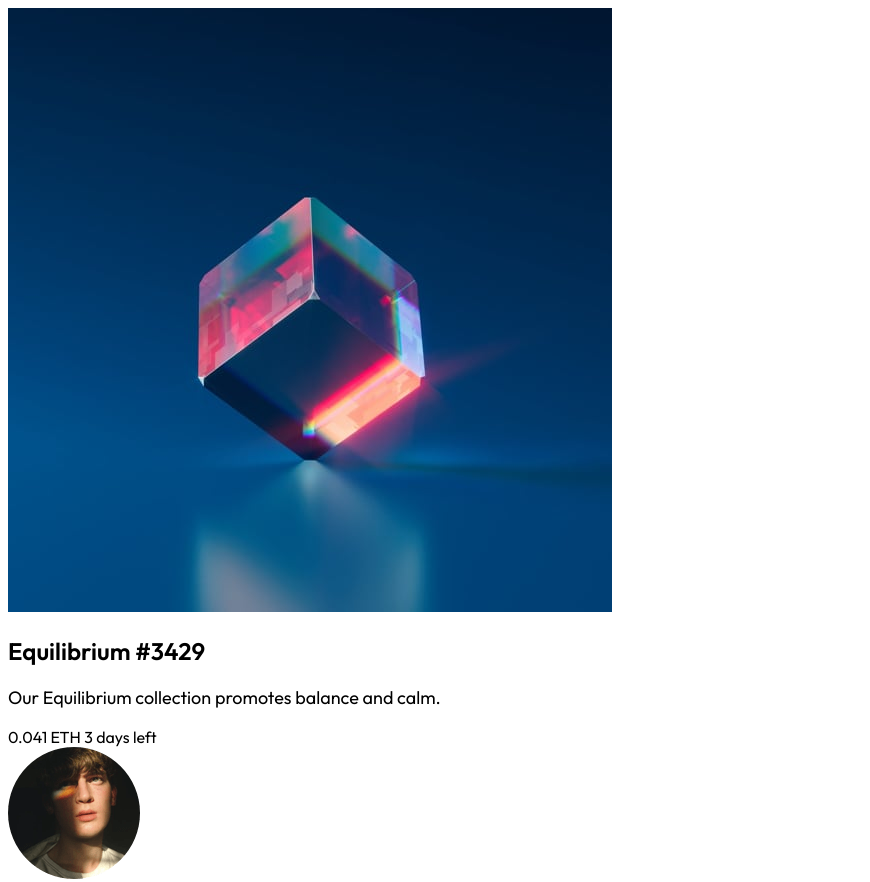
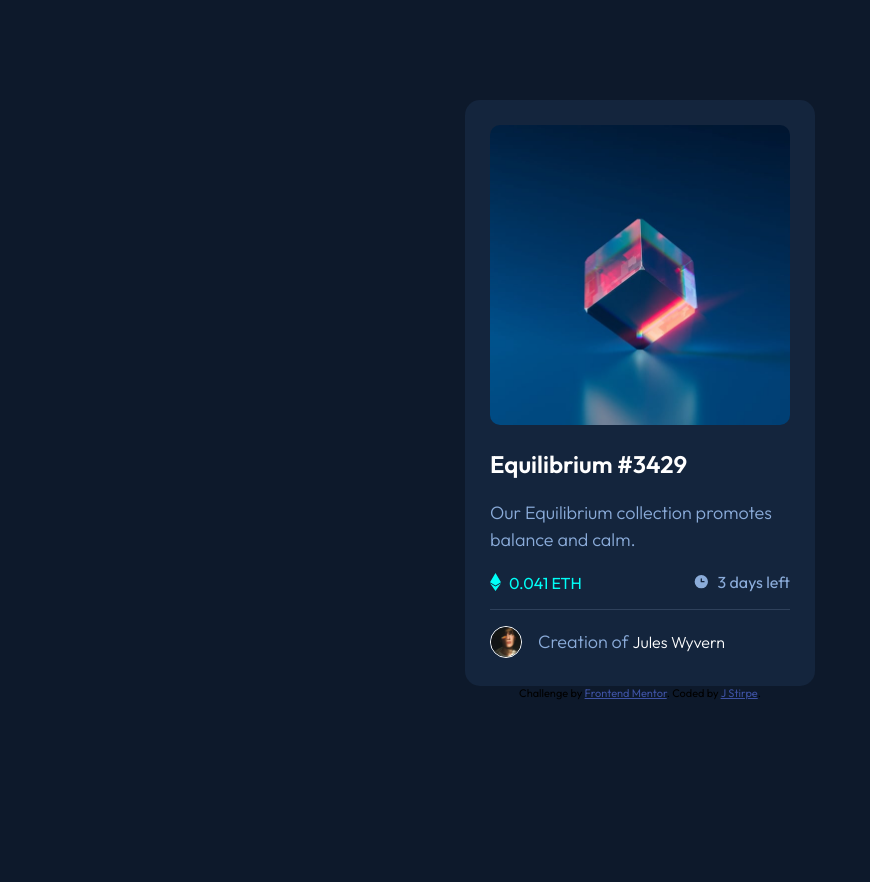
Before and after one commit to jennstirpe/nft-card-component, a plain HTML site: page index.html in a window 1280 px wide. Shown: the top 882 px of the page, without its empty margins (0-870 px from the left). After the commit the page ends 800 px from the top, so only its background shows below. Drawn offline with Linux system fonts and the light colour scheme.

Commit message:
styled card component, added hover effects

```diff
--- a/index.html
+++ b/index.html
@@ -15,16 +15,25 @@
 <body>
 
   <div class="card">
-    <img id="logo-img" src="images/image-equilibrium.jpg" alt="">
+    <div class="logo">
+      <img id="logo-img" src="images/image-equilibrium.jpg" alt="">
+      <div id="view">
+        <svg width="48" height="48" xmlns="http://www.w3.org/2000/svg"><g fill="none" fill-rule="evenodd"><path d="M0 0h48v48H0z"/><path d="M24 9C14 9 5.46 15.22 2 24c3.46 8.78 12 15 22 15 10.01 0 18.54-6.22 22-15-3.46-8.78-11.99-15-22-15Zm0 25c-5.52 0-10-4.48-10-10s4.48-10 10-10 10 4.48 10 10-4.48 10-10 10Zm0-16c-3.31 0-6 2.69-6 6s2.69 6 6 6 6-2.69 6-6-2.69-6-6-6Z" fill="#FFF" fill-rule="nonzero"/></g></svg>
 
-    <h2 class="selection">Equilibrium #3429</h2>
+      </div>
+    </div>
 
-    <p class="description">Our Equilibrium collection promotes balance and calm.</p>
+    <main>
+      <h2 class="selection">Equilibrium #3429</h2>
 
-    <div class="details">
-      <span class="eth">0.041 ETH</span>
-      <span class="time">3 days left</span>
-    </div>
+      <p class="description">Our Equilibrium collection promotes balance and calm.</p>
+
+      <div class="details">
+        <span class="eth"><svg width="11" height="18" xmlns="http://www.w3.org/2000/svg"><path d="M11 10.216 5.5 18 0 10.216l5.5 3.263 5.5-3.262ZM5.5 0l5.496 9.169L5.5 12.43 0 9.17 5.5 0Z" fill="#00FFF8"/></svg>0.041 ETH</span>
+        <span class="time"><svg width="17" height="17" xmlns="http://www.w3.org/2000/svg"><path d="M8.305 2.007a6.667 6.667 0 1 0 0 13.334 6.667 6.667 0 0 0 0-13.334Zm2.667 7.334H8.305a.667.667 0 0 1-.667-.667V6.007a.667.667 0 0 1 1.334 0v2h2a.667.667 0 0 1 0 1.334Z" fill="#8BACD9"/></svg>3 days left</span>
+      </div>
+
+    </main>
 
     <div class="creator-details">
       <img id="creator-img" src="images/image-avatar.png" alt="">
--- a/styles.css
+++ b/styles.css
@@ -7,18 +7,118 @@
     --white: hsl(0, 0%, 100%);
 }
 
-
-
-
 *, ::before, ::after {
     font-family: 'Outfit', sans-serif;
 }
 
+body {
+    box-sizing: border-box;
+    margin: 0;
+    height: 100vh;
+    width: 100%;
+    background-color: var(--main-dark-blue);
+    display: flex;
+    flex-direction: column;
+    justify-content: center;
+    align-items: center;
+}
+
+.card {
+    width: 350px;
+    background-color: var(--card-dark-blue);
+    display: flex;
+    flex-direction: column;
+    align-items: center;
+    padding-top: 25px;
+    border-radius: 15px;
+}
+
+.logo {
+    width: 300px;
+    position: relative;
+}
+
+#logo-img {
+    width: 300px;
+    border-radius: 10px;
+}
+
+#view {
+    position: absolute;
+    height: 300px;
+    width: 300px;
+    border-radius: 10px;
+    top: 0;
+    left: 0;
+    background-color: rgba(0, 255, 255, 0.5);
+    display: flex;
+    justify-content: center;
+    align-items: center;
+    opacity: 0;
+}
+
+#view:hover {
+    cursor: pointer;
+    opacity: 100%;
+}
+
+main {
+    width: 300px;
+}
+
+.selection {
+    color: var(--white);
+    font-weight: 600;
+}
+
 p {
     font-size: 18px;
+    font-weight: 300;
+    color: var(--soft-blue);
+    line-height: 1.5em;
 }
 
+.details {
+    display: flex;
+    justify-content: space-between;
+    border-bottom: 1px solid var(--line-dark-blue);
+    padding-bottom: 1em;
 
+}
+
+svg {
+    margin-right: .5em;
+    position: relative;
+    top: 2px;
+}
+
+.eth {
+    color: var(--cyan);
+    font-weight: 400;
+}
+
+.time {
+    color: var(--soft-blue)
+}
+
+.creator-details {
+    width: 300px;
+    display: flex;
+    align-items: center;
+    padding-bottom: .75em;
+}
+
+#creator-img {
+    width: 30px;
+    border: 1px solid var(--white);
+    border-radius: 50%;
+    margin-right: 1em;
+}
+
+.creator {
+    color: var(--white);
+    font-size: 16px;
+}
 
 .attribution {
     font-size: 11px; text-align: center;
@@ -27,3 +127,11 @@ p {
 .attribution a {
     color: hsl(228, 45%, 44%);
 }
+
+
+/* HOVER EFFECTS */
+
+.selection:hover, .creator:hover {
+    color: var(--cyan);
+    cursor: pointer;
+}
```
